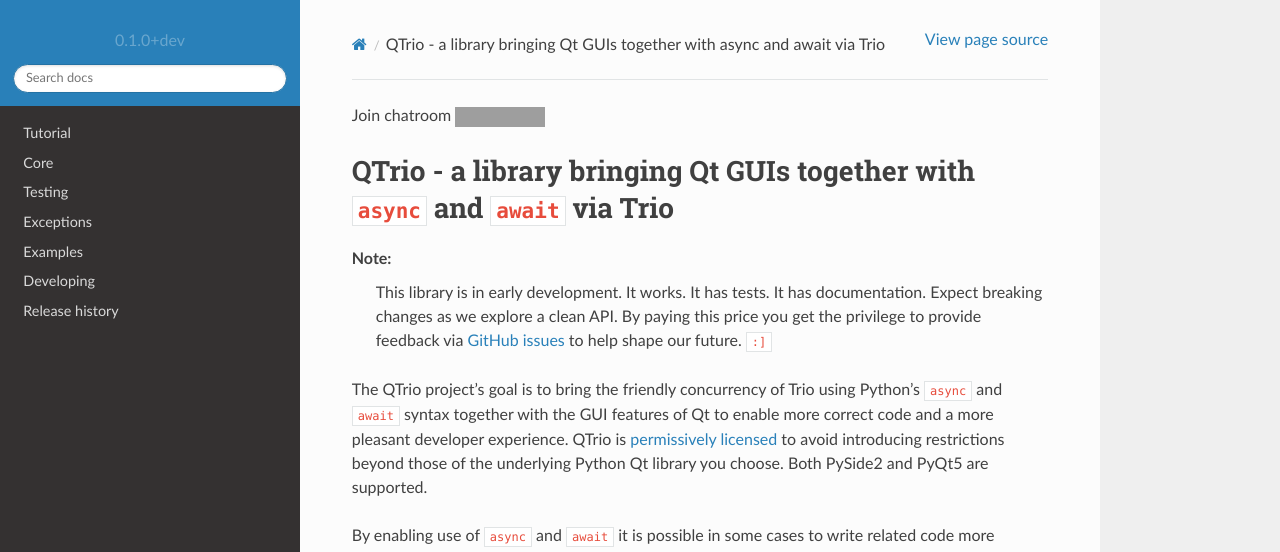
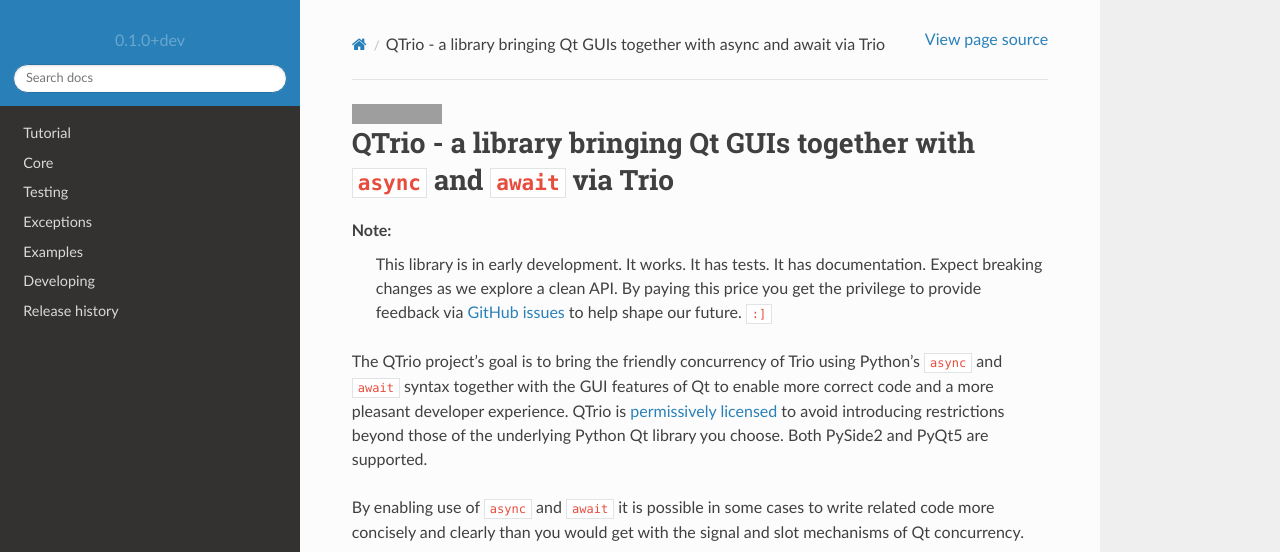
Before and after one commit to altendky/qtrio, a Sphinx documentation site: the page built from docs/source/README.rst, in a window 1280 px wide and 1049 px high. Shown: the top 552 px of the window. Built offline with Sphinx 7.4.7 and the Read the Docs theme 2.0.0, drawn with Linux system fonts in a browser that asks for light colours; grey boxes are pictures that could not be loaded.

Commit message:
updated readme to just image

```diff
--- a/README.rst
+++ b/README.rst
@@ -1,4 +1,4 @@
-Join chatroom `https://gitter.im/python-trio/general <https://gitter.im/python-trio/general>`_
+[image: Join chatroom][image]
 
 
 QTrio - a library bringing Qt GUIs together with ``async`` and ``await`` via Trio
--- a/docs/source/README.rst
+++ b/docs/source/README.rst
@@ -1,12 +1,5 @@
-Join chatroom |ChatroomImageLink|_
-
-.. |ChatroomImageLink| image:: https://img.shields.io/badge/chat-join%20now-blue.svg
-.. _ChatroomImageLink: https://gitter.im/python-trio/general
-
-..
-    image:: https://img.shields.io/badge/chat-join%20now-blue.svg
+.. image:: https://img.shields.io/badge/chat-join%20now-blue.svg
    :alt: Join chatroom
-   :target: https://gitter.im/python-trio/general
 
 ..
     Image:: https://img.shields.io/badge/forum-join%20now-blue.svg
```
